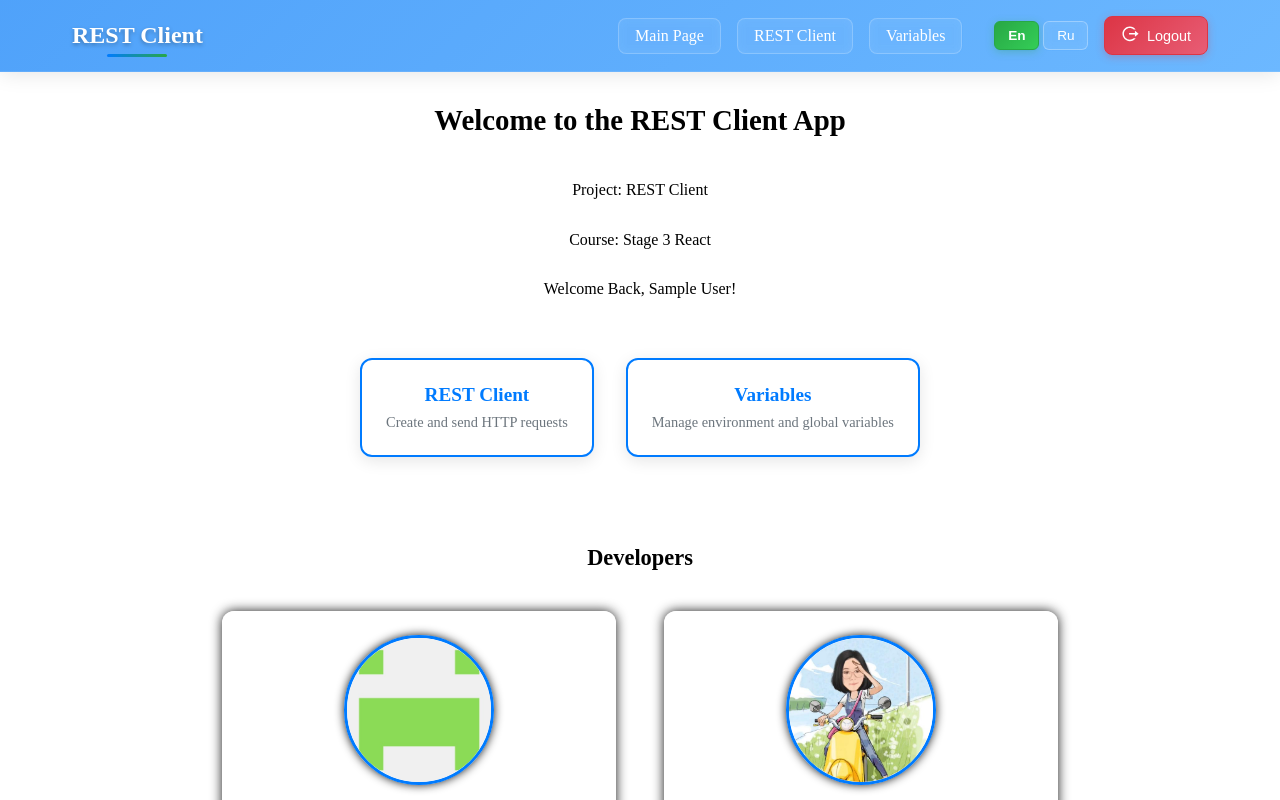
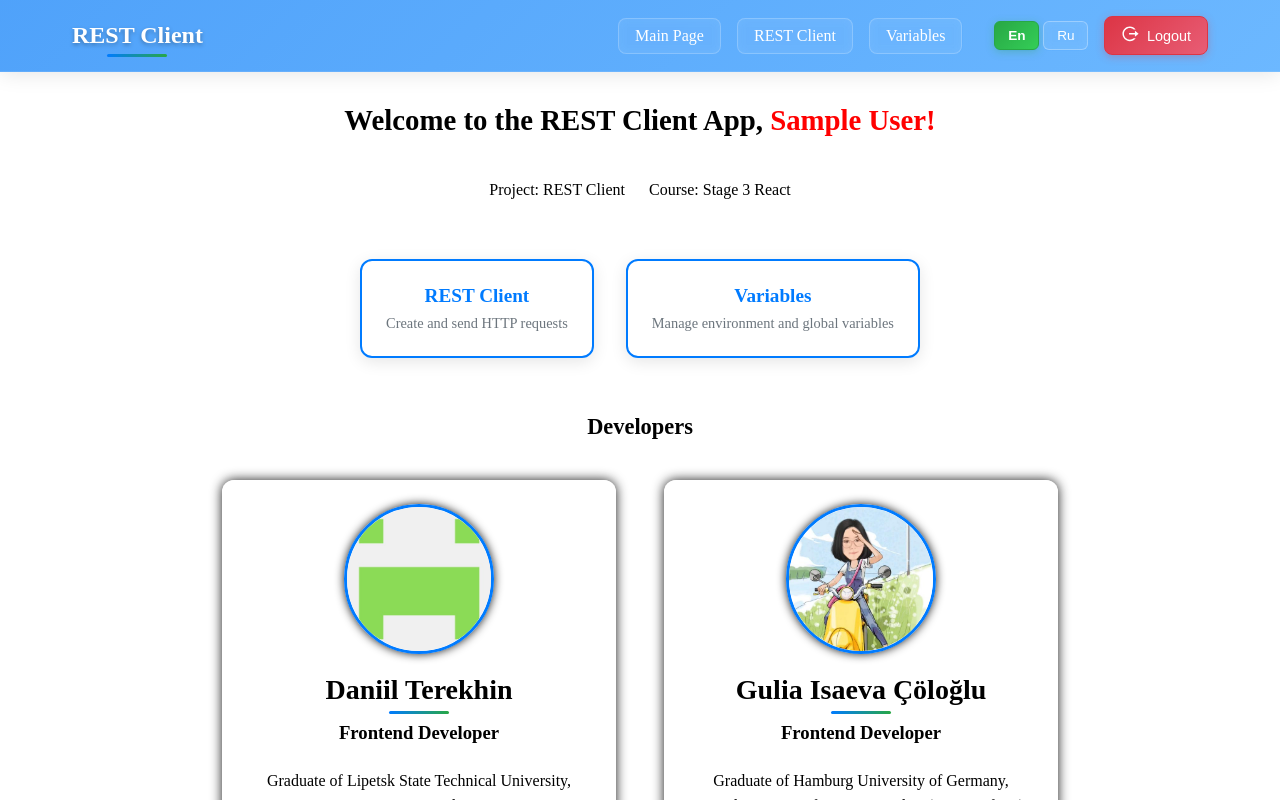
Before and after one commit to Daniilka48/rest-client-app, a Next.js app: page / in a window 1280 px wide. Shown: the top 800 px of the page. Built offline with nearby package versions, Linux system fonts and the light colour scheme; no server answers; sample sign-in values are in the browser's storage.

Commit message:
refactor:change style of  main page

```diff
--- a/src/app/MainPage.module.css
+++ b/src/app/MainPage.module.css
@@ -17,14 +17,16 @@
 }
 
 .info {
+  display: flex;
   font-size: 1rem;
   line-height: 1.6;
   text-align: center;
+  gap: 1.5rem;
+  justify-content: center;
 }
 
 .subtitle {
   font-size: 1.4rem;
-  margin-top: 2rem;
   text-align: center;
   color: var(--text-color, #ddd);
 }
--- a/src/app/globals.css
+++ b/src/app/globals.css
@@ -230,7 +230,6 @@ form {
   box-shadow: none;
 }
 
-/* Signup link styles */
 .signup-link {
   text-align: center;
   margin-top: 1.5rem;
--- a/src/app/page.tsx
+++ b/src/app/page.tsx
@@ -27,13 +27,16 @@ export default function MainPageMock() {
   return (
     <div>
       <main className={styles.main}>
-        <h2 className={styles.title}>{t('welcomeMessage')}</h2>
-        <p className={styles.info}>{t('projectName')}</p>
-        <p className={styles.info}>{t('courseInfo')}</p>
-        <p className={styles.welcome}>
-          {t('greeting')} {session?.user?.name || 'User'}!
+        <h2 className={styles.title}>
+          {t('welcomeMessage')},{' '}
+          <span style={{ color: 'red' }}>
+            {session?.user?.name || 'User'}!{' '}
+          </span>
+        </h2>
+        <p className={styles.info}>
+          <span>{t('projectName')}</span>
+          <span>{t('courseInfo')}</span>
         </p>
-
         <div className={styles.navigationLinks}>
           <Link href="/rest-client" className={styles.navCard}>
             <h3>REST Client</h3>
```
